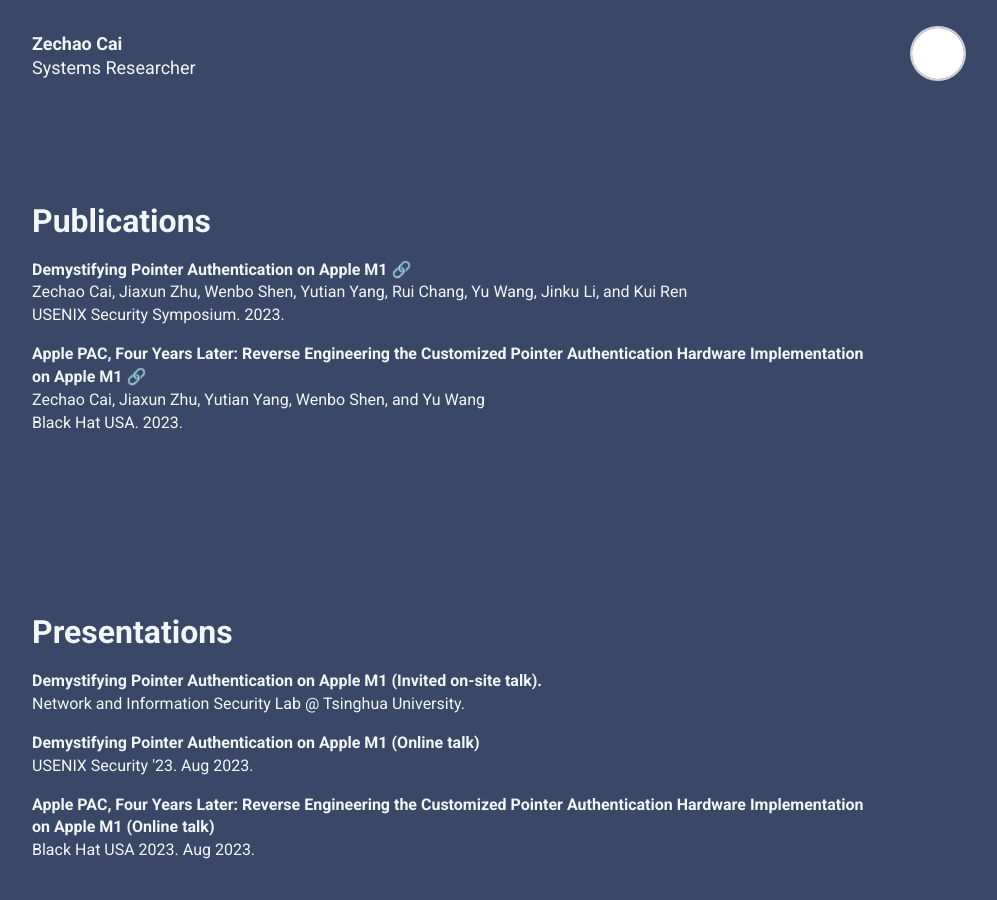
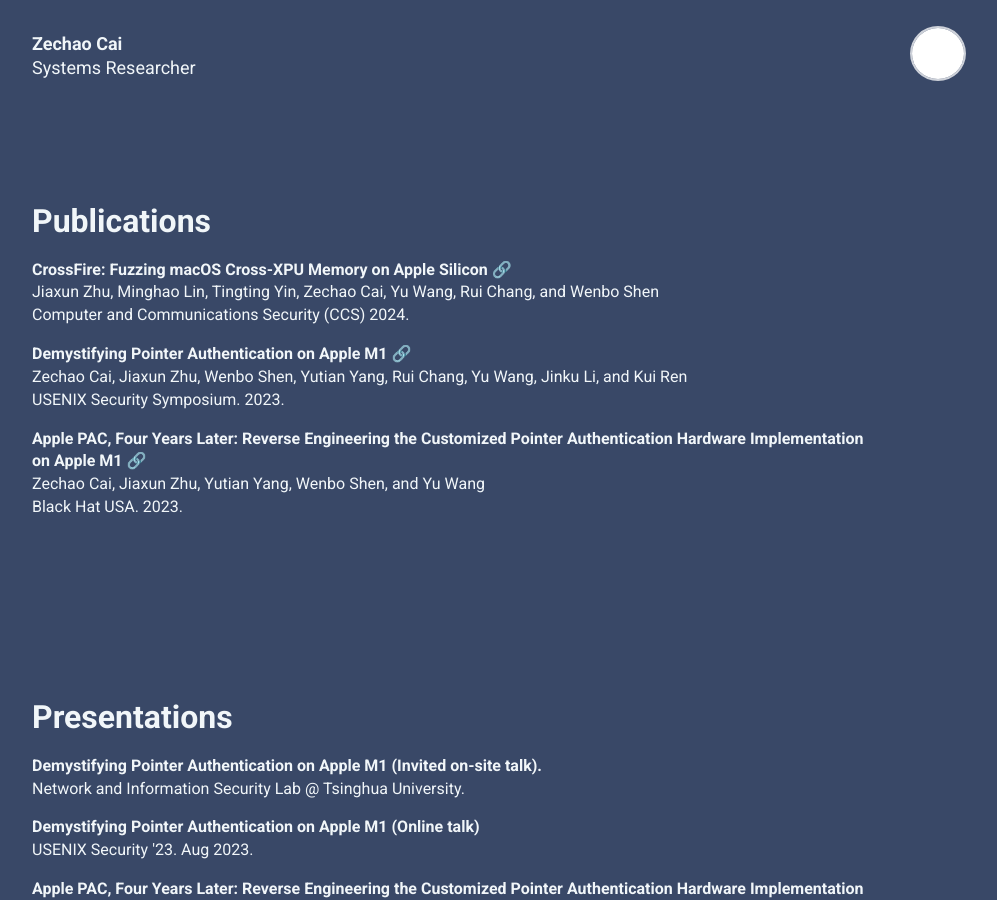
Before and after one commit to zech4o/zech4o.github.io, a Jekyll site: the page built from index.html, in a window 1280 px wide and 900 px high, scrolled down 535 px. Shown: the whole window, without its empty margins (38-1035 px from the left). Built offline with Jekyll 4.4.1, drawn with Linux system fonts in a browser that asks for light colours; nearby versions of some CDN libraries.

Commit message:
update 2024-08-25

```diff
--- a/_data/publications.yml
+++ b/_data/publications.yml
@@ -1,3 +1,13 @@
+-
+  type: conference
+  title: "CrossFire: Fuzzing macOS Cross-XPU Memory on Apple Silicon 🔗"
+  authors: Jiaxun Zhu, Minghao Lin, Tingting Yin, Zechao Cai, Yu Wang, Rui Chang, and Wenbo Shen
+  conference: Computer and Communications Security (CCS) 2024.
+#  year: 2023
+#  pages: 2833-2848
+  pdf: https://zechao.org
+  url: https://zechao.org
+#  url: https://www.usenix.org/conference/usenixsecurity23/presentation/cai-zechao
 -
   type: conference
   title: "Demystifying Pointer Authentication on Apple M1 🔗"
```
